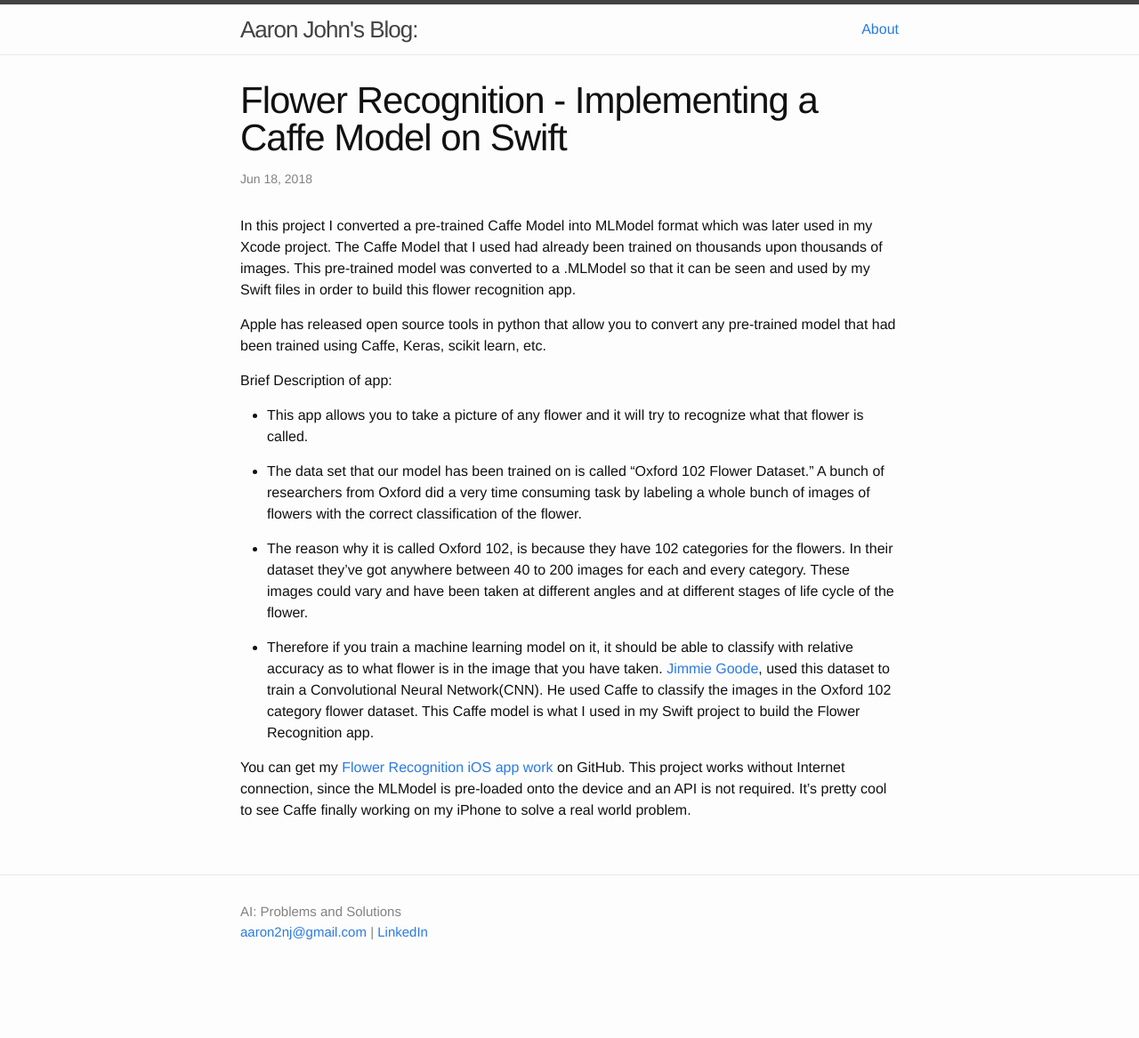
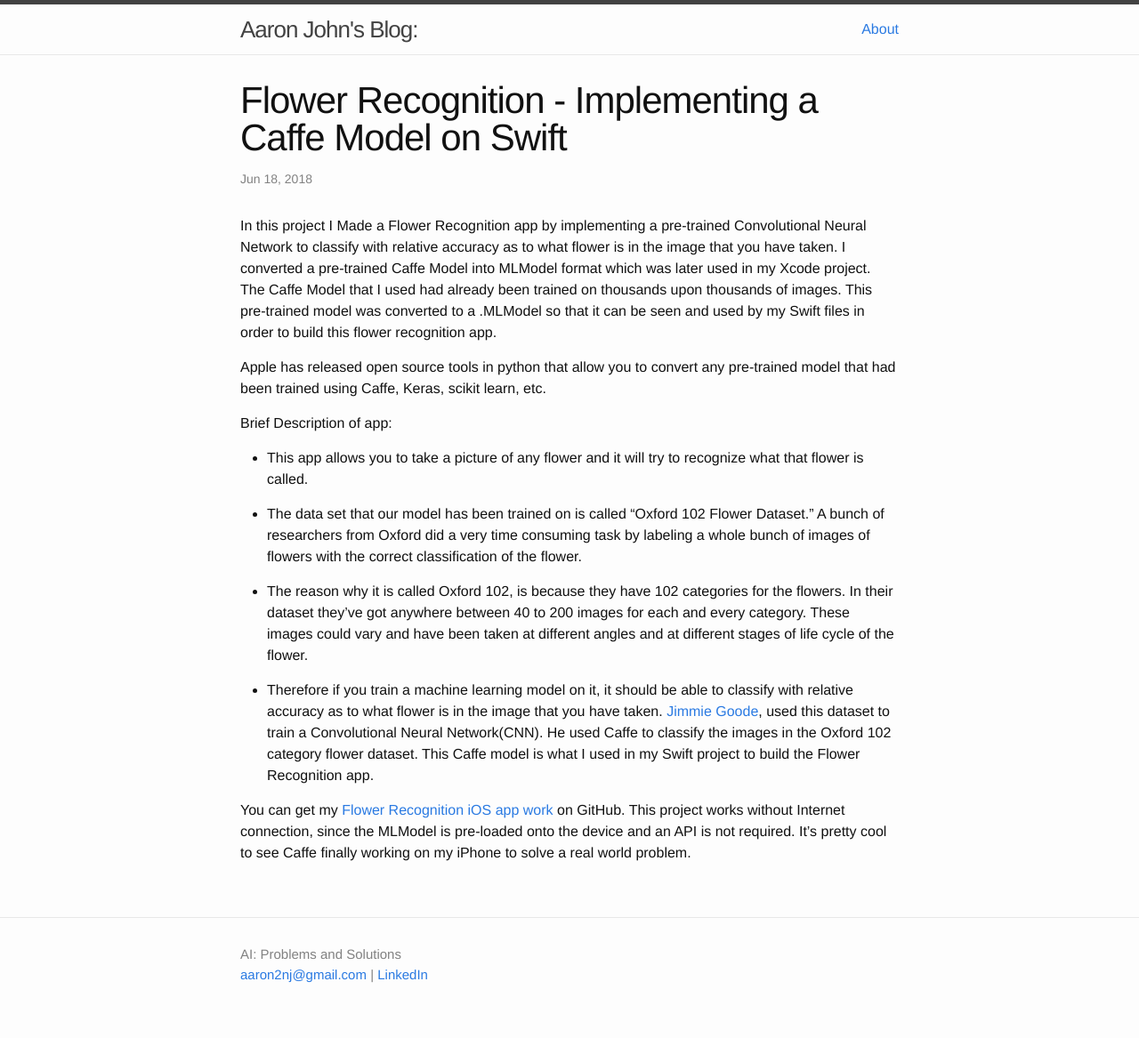
Before and after one commit to alexalwks2/aaronjohn2.github.io, a Jekyll site: the page built from _posts/2018-06-18-mobile-flower-recognition.md, in a window 1280 px wide. Shown: the whole page at 89% size. Built offline with Jekyll 4.4.1, drawn with Linux system fonts in a browser that asks for light colours; comment, search, counter and statistics services are not loaded; before the commit the page ends 1119 px from its top, so only the background shows below that.

Commit message:
Update 2018-06-18-mobile-flower-recognition.md

```diff
--- a/_posts/2018-06-18-mobile-flower-recognition.md
+++ b/_posts/2018-06-18-mobile-flower-recognition.md
@@ -6,7 +6,8 @@ date:   2018-06-18 21:26:27
 categories: deep-learning, swift, CoreML-tools, python, Caffe-Model, CNN, MLModel, IOS, mobile, AI
 ---
 
-In this project I converted a pre-trained Caffe Model into MLModel format which was later used in my Xcode project.
+In this project I Made a Flower Recognition app by implementing a pre-trained Convolutional Neural Network to classify with relative accuracy as to what flower is in the image that you have taken.
+I converted a pre-trained Caffe Model into MLModel format which was later used in my Xcode project.
 The Caffe Model that I used had already been trained on thousands upon thousands of images. This pre-trained model was converted to a .MLModel so that it can be seen and used by my Swift files in order to build this flower recognition app.
 
 Apple has released open source tools in python that allow you to convert any pre-trained model that had been trained using Caffe, Keras, scikit learn, etc.
```
